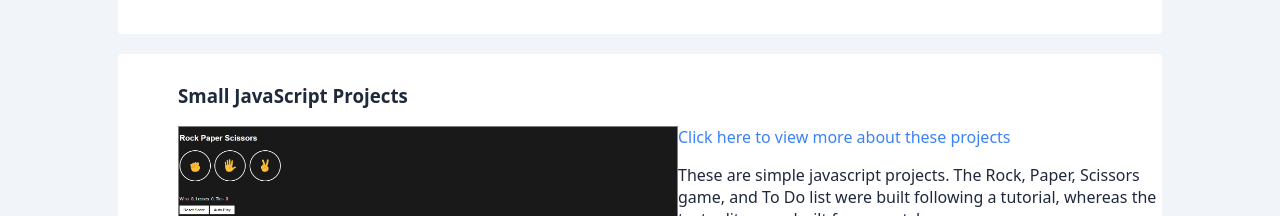
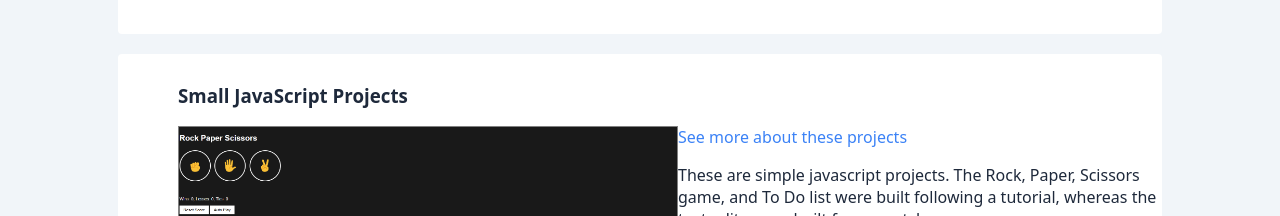
Before and after one commit to Nath643/nath643.github.io, a React (Vite) app: page /#/ in a window 1280 px wide. Shown: the part 1240-1456 px from the top of the page. Built offline with nearby package versions, Linux system fonts and the light colour scheme.

Commit message:
Remove Daintree project link

```diff
--- a/src/pages/Projects/Projects.tsx
+++ b/src/pages/Projects/Projects.tsx
@@ -74,7 +74,7 @@ const Projects = () => {
           </div>
           <div className="link-and-text small-js-link-and-text">
             <Link to="projects/small-js-projects" className="project-link">
-              Click here to view more about these projects
+              See more about these projects
             </Link>
             <p>
               These are simple javascript projects. The Rock, Paper, Scissors
--- a/src/pages/Projects/components/Daintree.tsx
+++ b/src/pages/Projects/components/Daintree.tsx
@@ -4,7 +4,7 @@ const Daintree = () => {
   return (
     <>
       <h2>Daintree</h2>
-      <a href="/Daintree/amazon.html">Open App Here</a>
+      {/* <a href="/Daintree/amazon.html">Open App Here</a> */}
       <div className="daintree-images">
         <img src="./daintree-2.png" alt="Daintree Screenshot" />
         <img src="./daintree-3.png" alt="Daintree Screenshot" />
```
